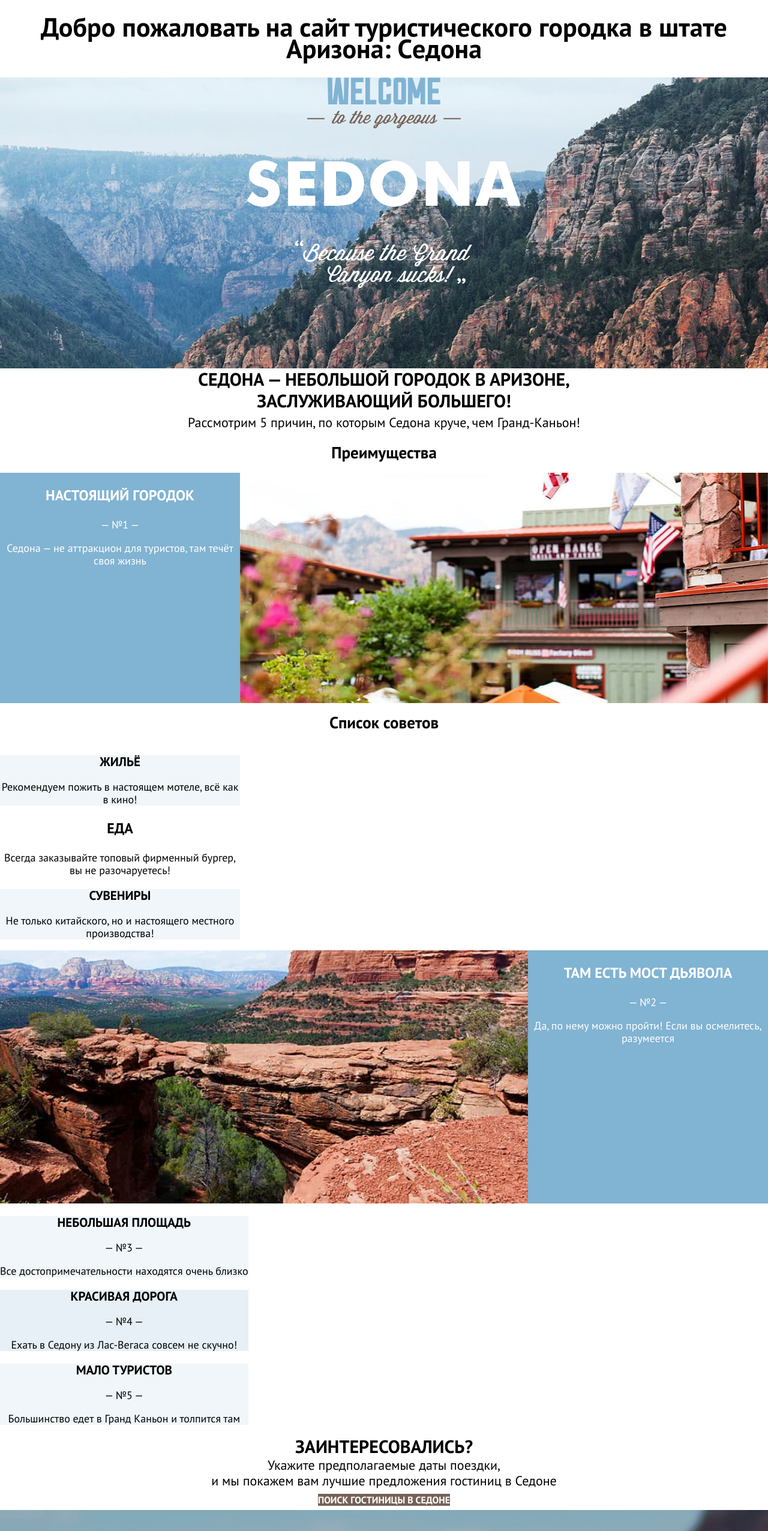
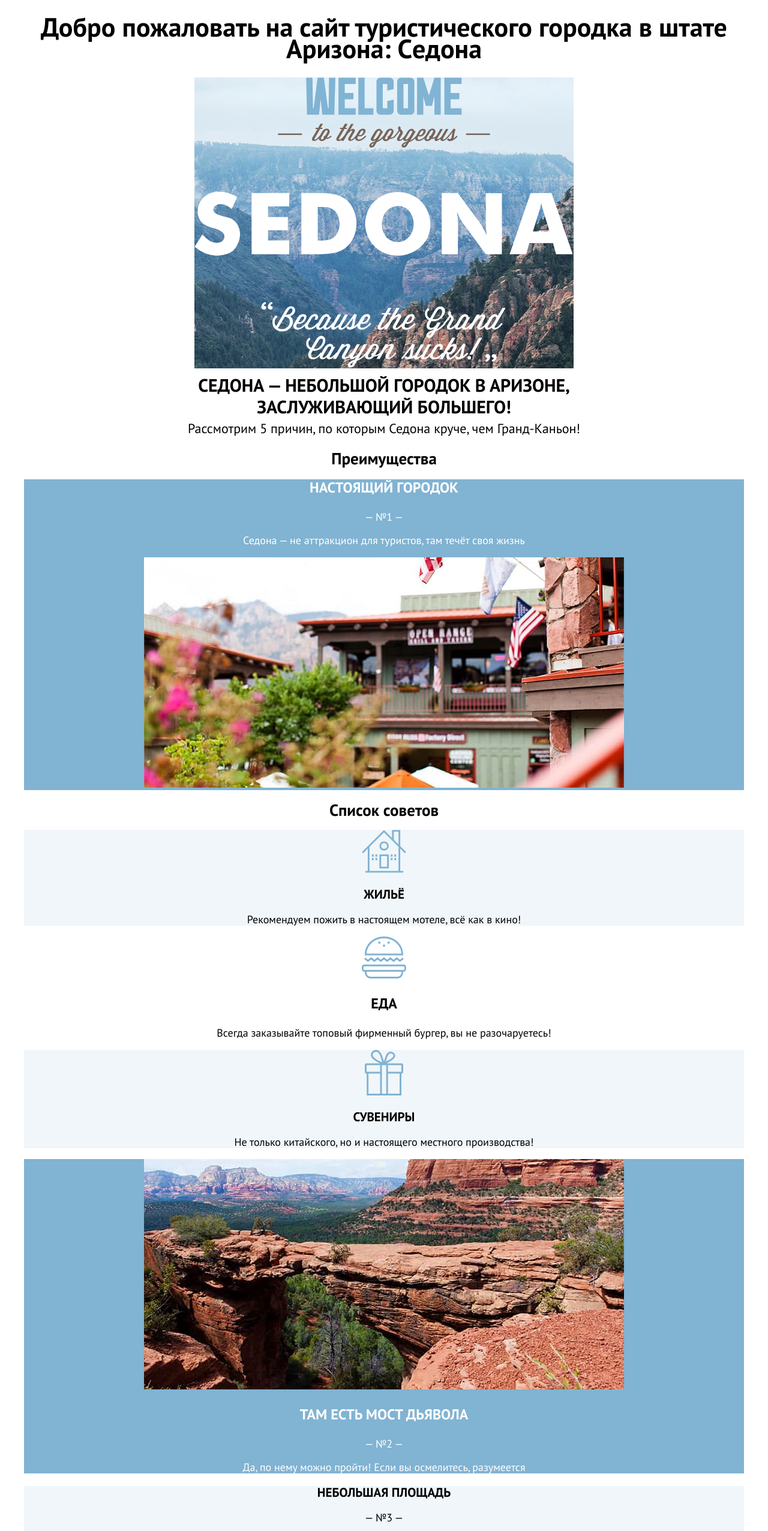
Before and after one commit to htmlacademy-htmlcss/1932131-sedona-33, a plain HTML site: page 5/index.html in a window 1280 px wide. Shown: the part 80-2632 px from the top of the page at 60% size. Drawn offline with Linux system fonts and the light colour scheme.

Commit message:
:heavy_check_mark: Сборка #5

```diff
--- a/5/index.html
+++ b/5/index.html
@@ -9,6 +9,7 @@
 </head>
 
 <body>
+  <div class="full-container">
     <header class="page-header">
       <nav class="navigation">
         <a class="navigation-logo">
@@ -44,10 +45,9 @@
       </nav>
     </header>
     <main class="main-container main-index">
-    <div class="page-container">
       <h1 class="visually-hidden">Добро пожаловать на сайт туристического городка в штате Аризона: Cедона</h1>
-    <div class="main-logo-background"><img class="main-logo" src="images/index-images/welcome.svg"
-        alt="Логотип сайта туристического городка в штате Аризона: Cедона"></div>
+      <img class="main-logo" src="images/index-images/welcome.svg"
+          alt="Логотип сайта туристического городка в штате Аризона: Cедона">
       <article class="index-tagline">
         <h2 class="text-tagline">Седона — небольшой городок в Аризоне, <br> заслуживающий большего!</h2>
         <p class="advantages-discription">Рассмотрим 5 причин, по которым Седона круче, чем Гранд-Каньон!</p>
@@ -56,72 +56,74 @@
         <h2 class="visually-hidden">Преимущества</h2>
         <ul class="advantages-list">
           <li class="advantages-item-first-type">
-          <div class="advantages-first-type first-adavantage">
-            <div class="true-city">
             <h3 class="advantages-title-first-type">Настоящий городок</h3>
             <p class="advantages-number-first-type">— №1 —</p>
-            <p class="advantages-discription-first-type">Седона — не аттракцион для туристов, там течёт своя жизнь</p>
-          </div>
+            <p class="advantages-discription-first-type">Седона — не аттракцион для туристов, там течёт своя жизнь
+            </p>
             <img class="advantages-discription-picture" src="images/index-images/photo-1.jpg" width="800" height="384"
               alt="Изображение городка с реальной жизнью">
-          </div>
+              </li>
+              <section class="advices">
               <h2 class="visually-hidden">Список советов</h2>
-          <div class="advices">
               <ul class="advices-list">
-            <div class="first-advice">
                 <li class="advice-item-first">
+                  <img class="house-picture" alt="Изображение дома" src="images/index-images/house.svg" width="74"
+                    height="72">
                   <h3 class="advantages-title-second-type">Жильё</h3>
                   <p class="advice-discription">Рекомендуем пожить в настоящем мотеле, всё как в кино!</p>
-            </li></div>
-            <div class="second-advice"><li class="advice-item-second">
+                </li>
+                <li class="advice-item-second">
+                  <img class="food-picture" alt="Изображение бургера" src="images/index-images/burger.svg" width="74"
+                    height="70">
                   <h3 class="advantages-title-third-type">Еда</h3>
-              <p class="advice-discription">Всегда заказывайте топовый фирменный бургер, вы не разочаруетесь!</p>
-            </li></div>
-            <div class="first-advice"><li class="advice-item-first">
+                  <p class="advice-discription">Всегда заказывайте топовый фирменный бургер, вы не разочаруетесь!
+                  </p>
+                </li>
+                <li class="advice-item-first">
+                  <img class="gift-picture" alt="Изображение подарка" src="images/index-images/present.svg" width="64"
+                    height="76">
                   <h3 class="advantages-title-second-type">Сувениры</h3>
                   <p class="advice-discription">Не только китайского, но и настоящего местного производства!</p>
-            </li></div>
+                </li>
               </ul>
-        </div>
+            </section>
           </li>
           <li class="advantages-item-first-type">
-          <div class="advantages-first-type">
             <img class="advantages-discription-picture" src="images/index-images/photo-2.jpg"
               alt="Изображение моста дьявола">
-            <div class="second-advantage">
             <h3 class="advantages-title-first-type">Там есть мост дьявола</h3>
             <p class="advantages-number-first-type">— №2 —</p>
-            <p class="advantages-discription-first-type">Да, по нему можно пройти! Если вы осмелитесь, разумеется </p></div>
-          </div>
+            <p class="advantages-discription-first-type">Да, по нему можно пройти! Если вы осмелитесь, разумеется
+            </p>
           </li>
           <li class="last-advantages">
-          <div class="last-advantages-container">
             <ul class="three-advantages">
-            <div class="third-advantage"><li class="advantages-item-second-type">
+              <li class="advantages-item-second-type">
                 <h3 class="advantages-title-second-type">Небольшая площадь</h3>
                 <p class="advantages-number-second-type">— №3 —</p>
-          <p class="advantages-discription-second-type">Все достопримечательности находятся очень близко </p>
-        </li></div>
-        <div class="fourth-advantage"><li class="advantages-item-fourth-type">
+                <p class="advantages-discription-second-type">Все достопримечательности находятся очень близко
+                </p>
+              </li>
+              <li class="advantages-item-fourth-type">
                 <h3 class="advantages-title-fouth-type">Красивая дорога</h3>
                 <p class="advantages-number-second-type">— №4 —</p>
                 <p class="advantages-discription-second-type">Ехать в Седону из Лас-Вегаса совсем не скучно! </p>
-        </li></div>
-        <div class="third-advantage"><li class="advantages-item-second-type">
+              </li>
+              <li class="advantages-item-second-type">
                 <h3 class="advantages-title-second-type">Мало туристов</h3>
                 <p class="advantages-number-second-type">— №5 —</p>
                 <p class="advantages-discription-second-type">Большинство едет в Гранд Каньон и толпится там</p>
-        </li></div>
+              </li>
             </ul>
-  </div>
           </li>
         </ul>
       </section>
       <section class="search-hotel">
         <h3 class="search-hotel-header">Заинтересовались?</h3>
-      <p class="search-hotel-discription">Укажите предполагаемые даты поездки, <br> и мы покажем вам лучшие предложения
+        <p class="search-hotel-discription">Укажите предполагаемые даты поездки, <br> и мы покажем вам лучшие
+          предложения
           гостиниц в Седоне</p>
-      <div class="button-brown-long"><a class="button-brown" href="#">Поиск гостиницы в Седоне</a></div>
+        <a class="button-brown" href="#">Поиск гостиницы в Седоне</a>
       </section>
       <section class="mailing-list">
         <h3 class="mailing-list-header">Подпишитесь на рассылку</h3>
@@ -131,10 +133,8 @@
           <button class="blue-button-index" type="submit">Подписаться</button>
         </form>
       </section>
-  </div>
     </main>
     <footer>
-    <div class="page-footer-container">
       <ul class="link-list">
         <li class="link-item">
           <a class="navigation-link" href="https://twitter.com/htmlacademy_ru"><img class="twitter-logo"
@@ -158,12 +158,13 @@
       </section>
       <section class="academy-contacts">
         <a class="academy-link" href="https://htmlacademy.ru/">
-        <img class="htmlacademy-logo" alt="Логотип HTML Academy" src="images/index-images/html-academy.svg" width="114"
-          height="32">
+          <img class="htmlacademy-logo" alt="Логотип HTML Academy" src="images/index-images/html-academy.svg"
+            width="114" height="32">
           <span class="visually-hidden">HTML Academy</span>
         </a>
       </section>
+    </footer>
   </div>
-  </footer>
 </body>
+
 </html>
--- a/5/styles/style.css
+++ b/5/styles/style.css
@@ -28,7 +28,14 @@ body {
   color: black;
   background-color: white;
 }
-
+.full-container {
+  width: 1200px;
+margin: 0 auto;
+}
+.full-catalog-container {
+  width: 1200px;
+  margin: 0 auto;
+}
 /* header */
 .page-header {
   color: #000000;
@@ -73,19 +80,6 @@ body {
   text-transform: uppercase;
   font-size: 16px;
   line-height: 20px;
-}
-
-/* main-logo */
-.main-logo-background {
-  background-image: url(../images/index-images/index-background.jpg);
-  /*как-сделать-лого-по-центру */
-  color: black;
-  background-color: white;
-  background-repeat: no-repeat;
-  background-size: 100% auto;
-  height: 485px;
-  /* если задать width, то картинка не до краев, по критериям задать надо, как быть */
-  text-align: center;
 }
 
 /* main-index */
@@ -136,7 +130,7 @@ body {
   background-image: url(../images/catalog-images/catalog-background.png);
   /*почему так похо отображается :**( */
   background-repeat: no-repeat;
-  background-size: 100% auto;
+  width: 1200px;
 }
 
 .filter-wrapper {
@@ -145,17 +139,18 @@ body {
   justify-content:space-around;
 }
 .main-logo {
-  display: block;
   margin: 0 auto;
+  background-image: url(../images/index-images/index-background.jpg);
+  color: black;
+  background-color: white;
+  background-repeat: no-repeat;
+  height: 485px;
 }
 
 .breadcrumbs-link {
   text-decoration: none;
 }
-.breadcrumbs-container {
-  display: flex;
-  list-style: none;
-}
+
 .inner-header-title {
   font-size: 60px;
   line-height: 78px;
@@ -199,11 +194,6 @@ body {
   color: black;
   background-color: white;
 }
-.show-results {
-  display: flex;
-  justify-content: space-around;
-}
-
 
 .select-control {
   font-size: 18px;
@@ -286,30 +276,11 @@ body {
   line-height: 25px;
   height: 60px;
 }
-.show-more-wrapper {
-  display: flex;
-  justify-content: center;
-}
-.pagination-searching-wrapper {
-  display: flex;
-  justify-content: space-between
-}
-.pagination-wrapper {
-  display: flex;
-  list-style: none;
-  flex-grow: 1;
-  justify-content: space-around
-
-}
 .pagination {
   flex-basis: 30%;
   justify-content: space-around
 }
-.results-wrapper {
-  display: flex;
-  flex-basis: 40%;
-  justify-content: space-around;
-}
+
 .pagination-link {
   color: white;
   background-color: rgba(131, 179, 211, 1);
@@ -343,10 +314,6 @@ body {
   box-sizing: border-box;
   border-radius: 4px;
 }
-.filter-container {
-   display: flex;
-   list-style: none;
-}
 /* advantages */
 .advantages {
   font-family: "PT Sans", sans-serif;
@@ -368,42 +335,17 @@ body {
   padding: 0%;
 
 }
-.advices {
-  display: flex;
-  flex-direction: row;
-
-}
-.first-advice {
-  width: 400px;
-  flex-grow: 1;
-}
-.second-advice {
-  width: 400px;
-  flex-grow: 1;
-}
-.advantages-first-type {
+.advantages-item-first-type {
   color: white;
   background-color: #81B3D2;
-  display: flex;
 }
-
 .advantages-title-first-type {
-  color: white;
-  background-color: #81B3D2;
   font-weight: 700;
   font-size: 24px;
   line-height: 28px;
   text-transform: uppercase;
 }
 
-.true-city {
-  width: 400px;
-}
-.first-adavantage {
-  margin: 0;
-  padding: 0;
-  display: flex;
-}
 .advantage-picture {
   display: flex;
 }
@@ -413,11 +355,8 @@ body {
 .advice-item-first {
   color: black;
   background-color: rgba(131, 179, 211, 0.12);
+}
 
-}
-.second-advantage {
-  width: 400px;
-}
 .advantages-title-second-type {
   text-transform: uppercase;
 }
@@ -462,17 +401,8 @@ body {
   margin: 0%;
   padding: 0%;
 }
-.last-advantages-container {
-  display: flex;
-  flex-direction: row;
 
-}
-.third-advantage {
-  flex-grow: 1;
-}
-.fourth-advantage{
-  flex-grow: 1;
-}
+
 /* search-hotel */
 .search-hotel {
   font-family: "PT Sans", sans-serif;
@@ -499,19 +429,6 @@ body {
   width: 720px;
   text-align: center;
   margin: 0 auto;
-}
-.button-brown-long {
-  width: 575px;
-  margin: 0 auto;
-    text-transform: uppercase;
-    font-weight: 700;
-    font-size: 20px;
-    line-height: 36px;
-}
-.hotels {
-  display: flex;
-  justify-content: space-around;
-  list-style: none;
 }
 
 /* mailing-list */
@@ -560,13 +477,6 @@ body {
 }
 
 /* footer */
-.page-footer-container {
-  display: flex;
-  flex-direction: row;
-  margin: 40px;
-  padding: 0;
-  justify-content: space-around;
-}
 .link-list {
   list-style: none;
 }
```
Also changed, not shown: 5/catalog.html (+8 -26 lines). Lines whose indentation alone changed are shown as unchanged.
